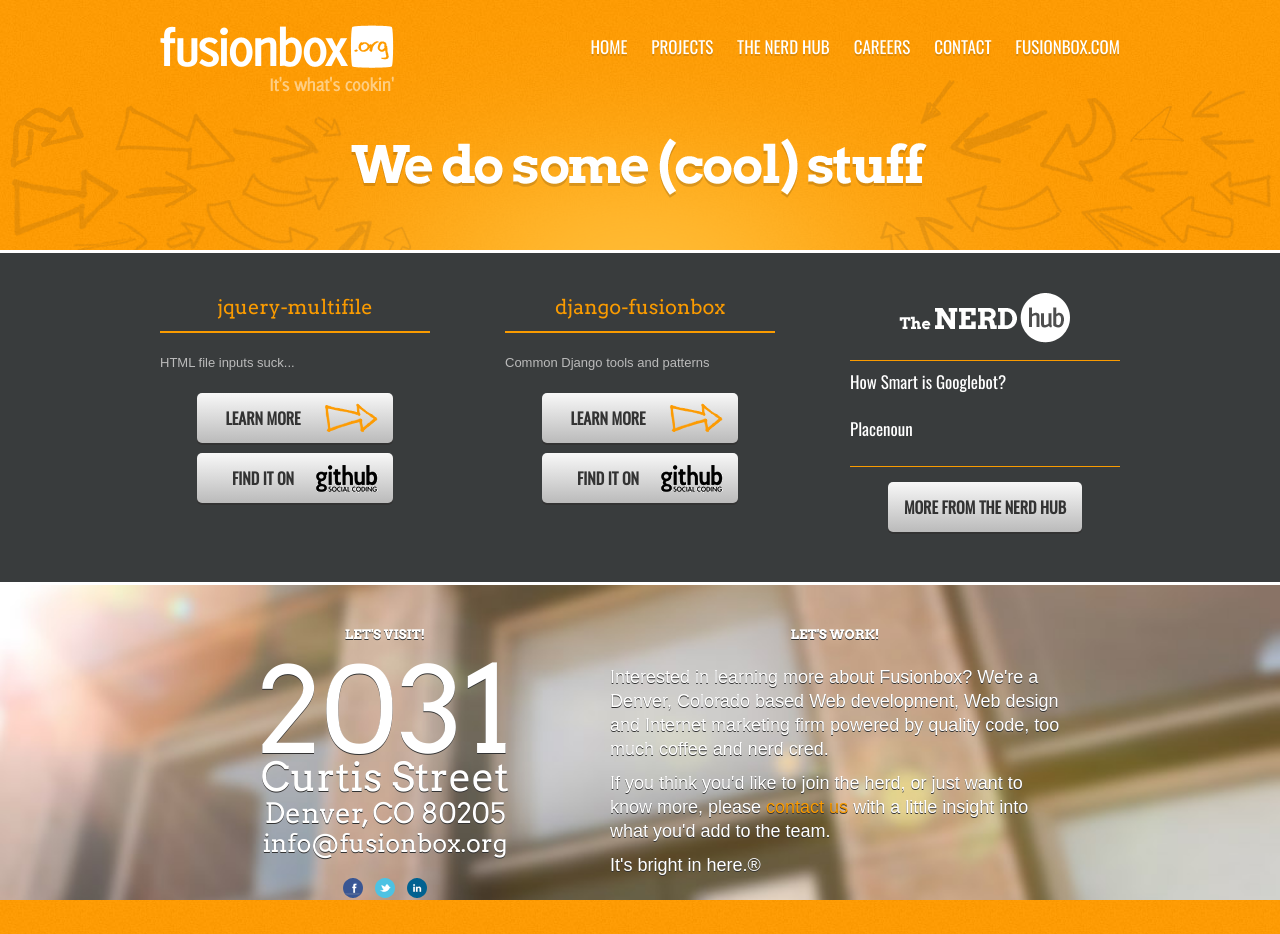
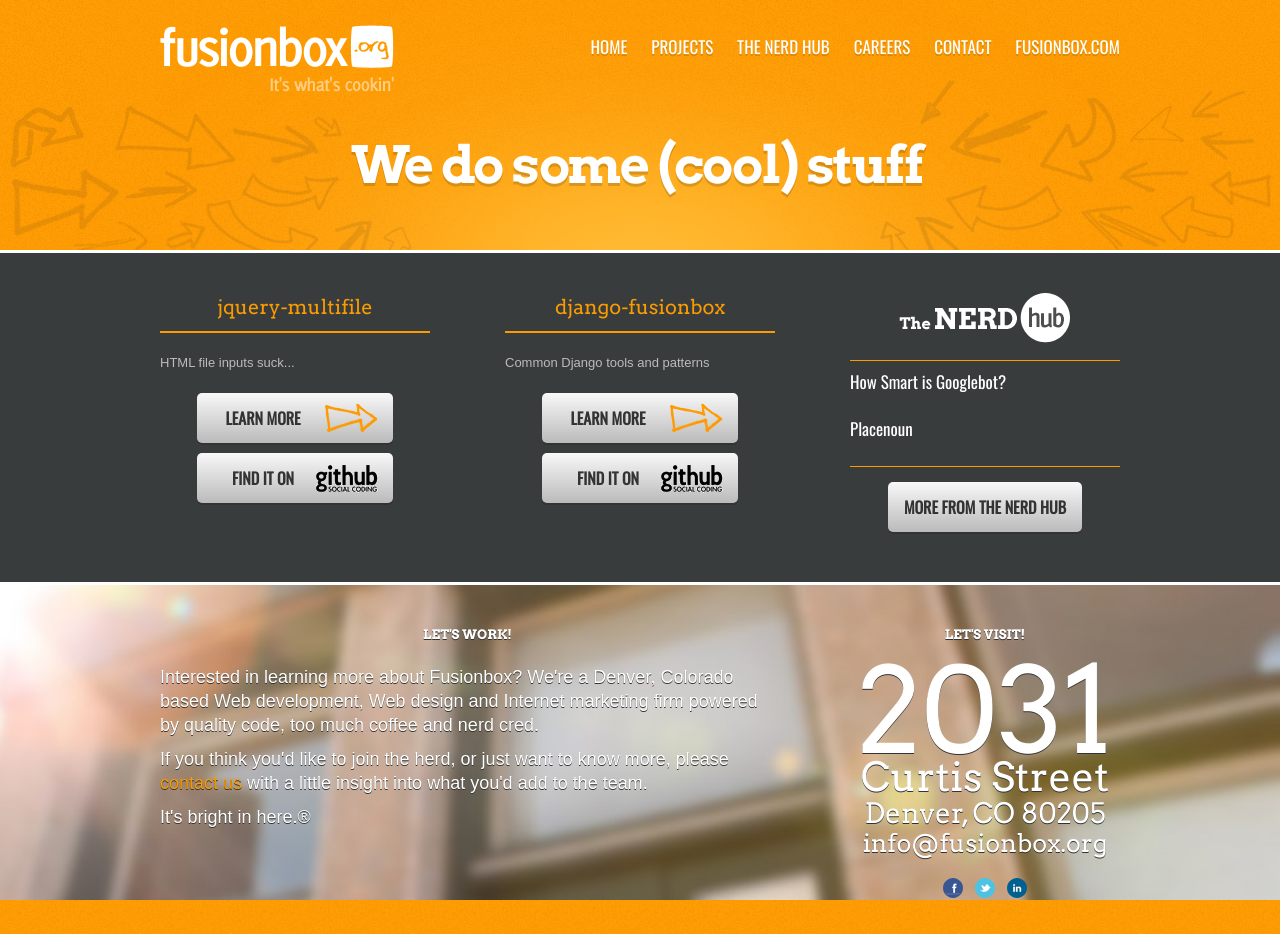
Before and after one commit to fusionbox/fusionbox.github.com, a Jekyll site: the page built from index.html, in a window 1280 px wide. Built offline with Jekyll 4.4.1, drawn with Linux system fonts in a browser that asks for light colours; some web fonts are replaced.

Commit message:
footer section layout

```diff
--- a/css/fusionborg.css
+++ b/css/fusionborg.css
@@ -142,8 +142,10 @@ header #arrow25 { background-position: -1050px -300px; left: 1000px; top: 195px;
 #footer  { display: block; color: #ffffff; font-size: 60px; width: 100%; text-align: center; background: transparent; border-top: solid 3px white; overflow: hidden; position: relative; }
 #footer .body { height: auto; padding: 40px 0px 10px 0px; }
 
-#footer section { float: left; width: 450px; }
+#footer section { float: left; width: 270px; }
 #footer section.rap { display: none; }
+#footer section.work { width: 615px; }
+#footer section.visit { float: right !important; }
 #footer p { color: #ffffff; }
 
 #footerImage { width: 100%; position: fixed; bottom: 0; left: 0; min-width: 1100px; z-index: 0; }
```
